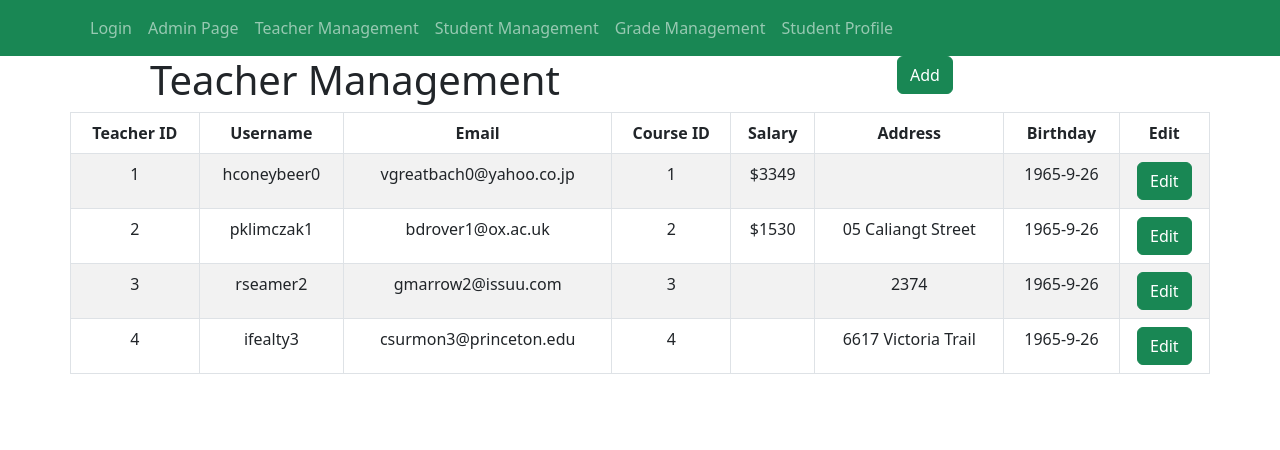
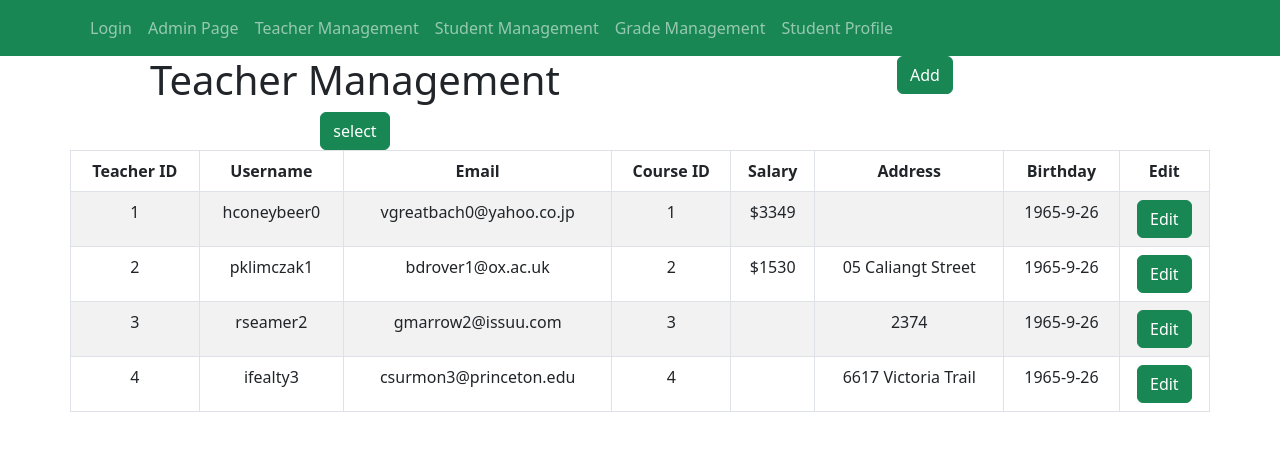
Before and after one commit to LuhPaglia/final-project-beavers, a React (Create React App) app in the folder client/: page /teacher in a window 1280 px wide. Shown: the top 450 px of the page. Built offline with nearby package versions, Linux system fonts and the light colour scheme.

Commit message:
Get select data from database and send to client in JSON format

```diff
--- a/client/src/pages/Teacher.js
+++ b/client/src/pages/Teacher.js
@@ -1,4 +1,4 @@
-import { useState } from "react";
+import { useState, useEffect } from "react";
 import Dashboard from "../components/Dashboard";
 import ModalCompo from "../components/ModalCompo";
 
@@ -28,7 +28,40 @@ const Teacher = () => {
     [2, 'pklimczak1', 'bdrover1@ox.ac.uk', 2, 1530, '05 Caliangt Street', '1965-9-26'],
     [3, 'rseamer2', 'gmarrow2@issuu.com', 3, null, 2374, '1965-9-26'],
     [4, 'ifealty3', 'csurmon3@princeton.edu', 4, null, '6617 Victoria Trail', '1965-9-26']
-  ]
+  ];
+
+  // const [select, setSelect] = useState(null);
+
+  // async function fetchUserData(id) {
+  //   const response = await fetch("/" + id);
+  //   setSelect(await response.json());
+  // }
+
+
+
+  // const [select, setSelect] = useState
+
+  function selectFromDatabase() {
+    fetch('http://localhost/final-project-beavers/server/teacherSelect.php').then(response => {
+        console.log(response);
+        return response.json();
+      }).then(result => {
+        // Work with JSON data here
+        console.log(result);
+
+        // setSelect({
+        //     employee_r:result
+        // });
+
+        // setSelect({
+        //   result.map((row) => Object.values(row))
+        // });
+
+      }).catch(err => {
+        // Do something for an error here
+        console.log("Error Reading data " + err);
+      });
+  }
 
   return (
     <>
@@ -36,6 +69,11 @@ const Teacher = () => {
         <Row>
           <Col>
             <h1>Teacher Management</h1>
+
+            <Button variant="success" onClick={selectFromDatabase}>
+              select
+            </Button>
+
           </Col>
           <Col>
             <Button variant="success" onClick={handleShow}>
```
